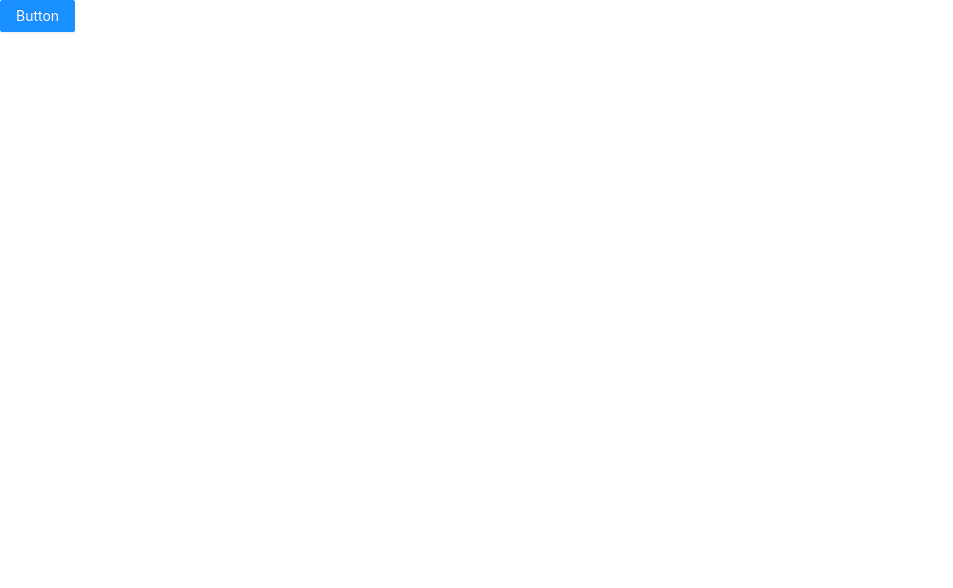
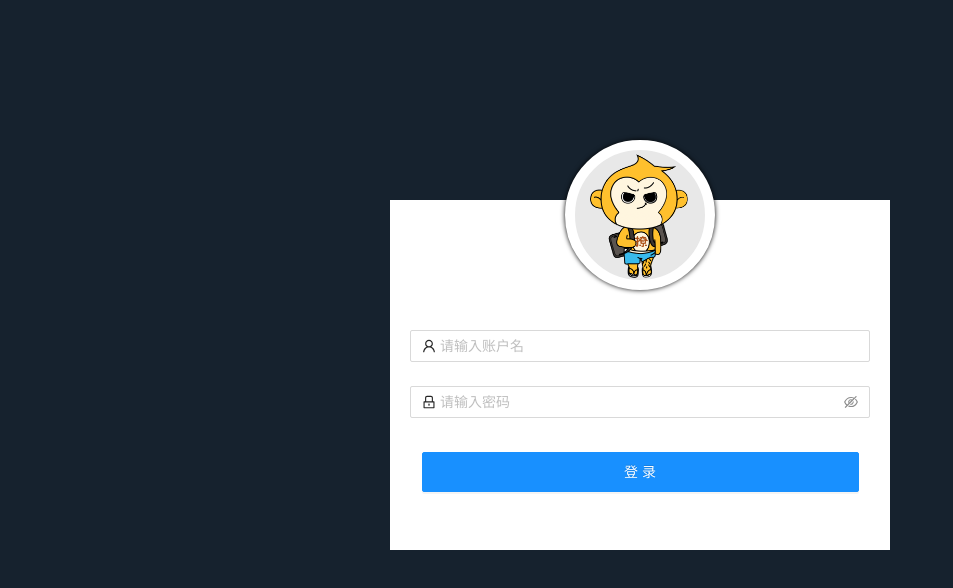
Before and after one commit to 759012193/ajax_manager, a React (Create React App) app: page /#/login in a window 1280 px wide. Shown: the top 588 px of the page, without its empty margins (0-953 px from the left). Built offline with nearby package versions, Linux system fonts and the light colour scheme.

Commit message:
第二次提交

```diff
--- a/package.json
+++ b/package.json
@@ -3,6 +3,7 @@
   "version": "0.1.0",
   "private": true,
   "dependencies": {
+    "@ant-design/icons": "^4.2.2",
     "@testing-library/jest-dom": "^4.2.4",
     "@testing-library/react": "^9.5.0",
     "@testing-library/user-event": "^7.2.1",
--- a/src/App.js
+++ b/src/App.js
@@ -1,14 +1,41 @@
 import React from 'react';
-import {Button} from 'antd'
 import './App.css'
+import {connect}from 'react-redux'
+// 引入路由组件
+import {
+    HashRouter as Router,
+    Switch,
+    Route
+} from 'react-router-dom'
+
+// 引入路由页面
+import Login from './pages/login/Login'
+import Admin from './pages/admin/Admin'
+
+
 class App extends React.Component{
-	render(){
-		return(
-		<div>
-		<Button type="primary">Button</Button>
-		</div>
-		);
-	}
+    render() {
+      return (
+          <Router>
+              <Switch>
+                  <Route path={"/login"} component={Login}/>
+                  <Route path={"/"} component={Admin}/>
+              </Switch>
+          </Router>
+      );
+    }
 }
 
-export default App;
+const mapStateToProps = (state)=>{
+    return {
+
+    }
+};
+
+const mapDispatchToProps = (dispatch)=>{
+    return {
+
+    }
+};
+
+export default connect(mapStateToProps, mapDispatchToProps)(App);
--- a/src/index.js
+++ b/src/index.js
@@ -7,10 +7,8 @@ import {Provider} from 'react-redux'
 import store from './store/index'
 
 ReactDOM.render(
-  <React.StrictMode>
      <Provider store={store}>
          <App />
-     </Provider>
-  </React.StrictMode>,
+     </Provider>,
   document.getElementById('root')
 );
--- /dev/null
+++ b/src/pages/admin/Admin.jsx
@@ -0,0 +1,14 @@
+import React from 'react'
+import {connect} from 'react-redux'
+
+class Admin extends React.Component{
+    render() {
+        return (
+            <div>
+                主面板-主界面
+            </div>
+        )
+    }
+}
+
+export default connect(null, null)(Admin);
--- /dev/null
+++ b/src/pages/login/Login.jsx
@@ -0,0 +1,57 @@
+import React from 'react'
+import {connect} from 'react-redux'
+import './css/login.css'
+import xl from './images/xiaoliao.png'
+import { Form, Input, Button } from 'antd';
+import { UserOutlined, LockOutlined } from '@ant-design/icons';
+class Login extends React.Component{
+    render() {
+        // 点击登录按钮
+        const onFinish = values => {
+            console.log('Received values of form: ', values);
+        };
+
+        return (
+            <div className="login">
+                <div className="login-wrap">
+                    {/*头像*/}
+                    <div className="avatar">
+                        <img src={xl} alt=""/>
+                    </div>
+                    {/*内容*/}
+                    <div className="content">
+                        <Form
+                            name="normal_login"
+                            className="login-form"
+                            onFinish={onFinish}
+                        >
+                            <Form.Item
+                                name="account"
+                                rules={[{ required: true, message: '账户名不能为空!' }]}
+                            >
+                                <Input prefix={<UserOutlined className="site-form-item-icon" />} placeholder="请输入账户名" />
+                            </Form.Item>
+                            <Form.Item
+                                name="password"
+                                rules={[{ required: true, message: '密码不能为空!' }]}
+                            >
+                                <Input.Password
+                                    prefix={<LockOutlined className="site-form-item-icon" />}
+                                    type="password"
+                                    placeholder="请输入密码"
+                                />
+                            </Form.Item>
+                            <Form.Item>
+                                <Button type="primary" htmlType="submit" className="login-form-button">
+                                    登录
+                                </Button>
+                            </Form.Item>
+                        </Form>
+                    </div>
+                </div>
+            </div>
+        )
+    }
+}
+
+export default connect(null, null)(Login);
--- /dev/null
+++ b/src/pages/login/css/login.css
@@ -0,0 +1,49 @@
+.login{
+    position: fixed;
+    width: 100%;
+    height: 100%;
+    background-color: #16222e;
+}
+
+.login .login-wrap{
+    width: 500px;
+    height: 350px;
+    background-color: #fff;
+    margin: 200px auto;
+
+    position: relative;
+}
+
+.login .login-wrap .avatar{
+    width: 150px;
+    height: 150px;
+
+    position: absolute;
+    left: 50%;
+    top: -60px;
+    transform: translateX(-50%);
+
+    background-color: #e8e8e8;
+    border: 10px solid #fff;
+    border-radius: 50%;
+    box-shadow: 0 0 5px #000;
+
+    z-index: 999;
+}
+
+.login .login-wrap .avatar img{
+    width: 100%;
+    height: 100%;
+}
+
+.login .login-wrap  .content{
+    padding: 130px 20px 20px;
+    /*background-color: red;*/
+    text-align: center;
+}
+
+.login .login-wrap  .content .login-form-button {
+    width: 95%;
+    height: 40px;
+    margin-top: 10px;
+}
```
Also changed, not shown: src/pages/login/images/xiaoliao.png (added).
